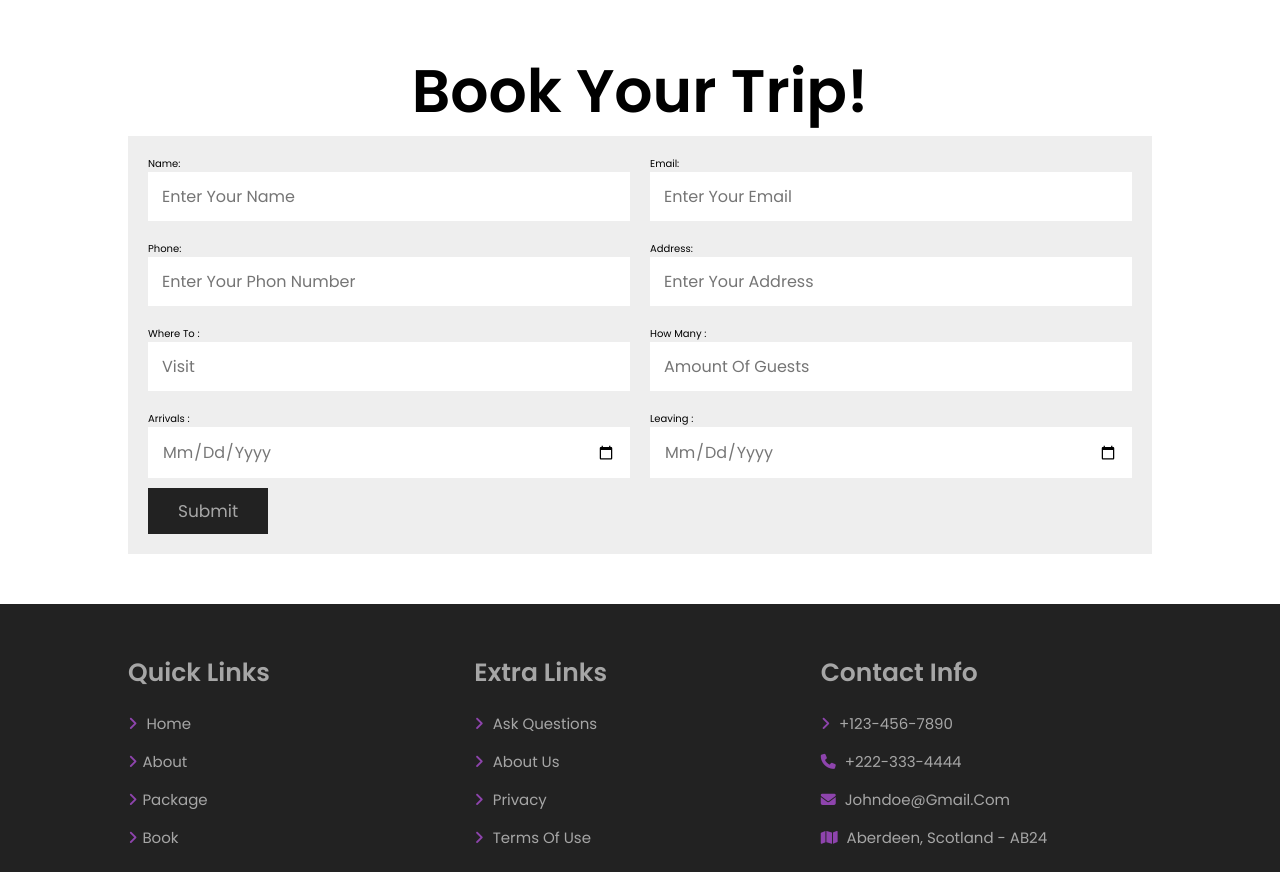
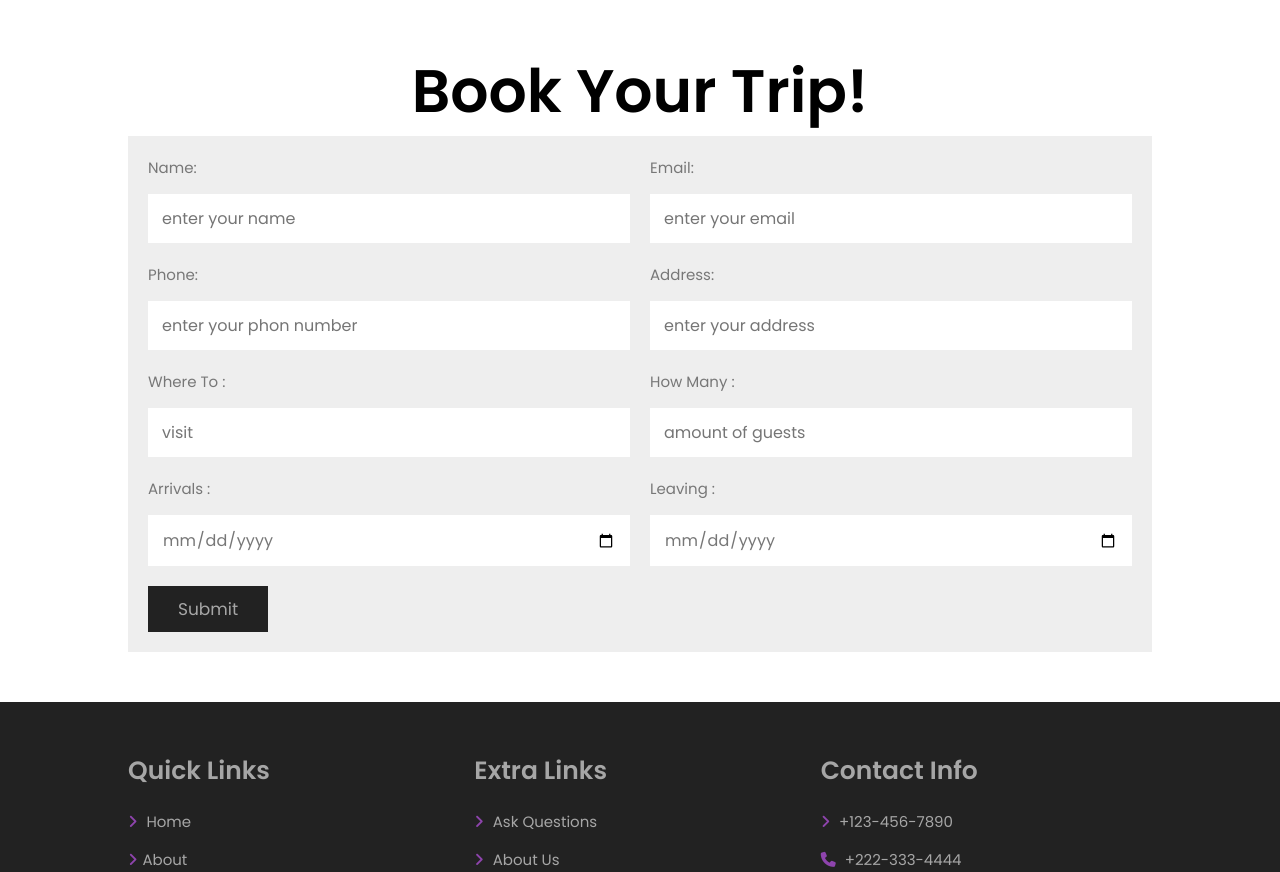
Before and after one commit to Mrcream007/Port1, a PHP site: page /book.php in a window 1280 px wide. Shown: the part 482-1354 px from the top of the page. Run offline with PHP 8.4, Linux system fonts and the light colour scheme.

Commit message:
book section / book_form commits

```diff
--- a/css/style.css
+++ b/css/style.css
@@ -555,6 +555,28 @@ section{
     padding: 1.2rem 1.4rem;
     font-size: 1.6rem;
     color: var(--light-black);
+    text-transform: none;
+    margin-top: 1.5rem;
+    /* border: var(--border);  */
+}
+
+.booking .book-form .flex .inputBox input:focus{
+    background: var(--black);
+    color: var(--white);
+}
+
+.booking .book-form .flex .inputBox input:focus::placeholder{
+    /* background: var(--black); */
+    color: var(--light-white);
+}
+
+.booking .book-form .flex .inputBox span{
+    font-size: 1.5rem;
+    color: var(--light-black);
+}
+
+.booking .book-form .btn{
+    margin-top: 2rem;
 }
 
 
```
